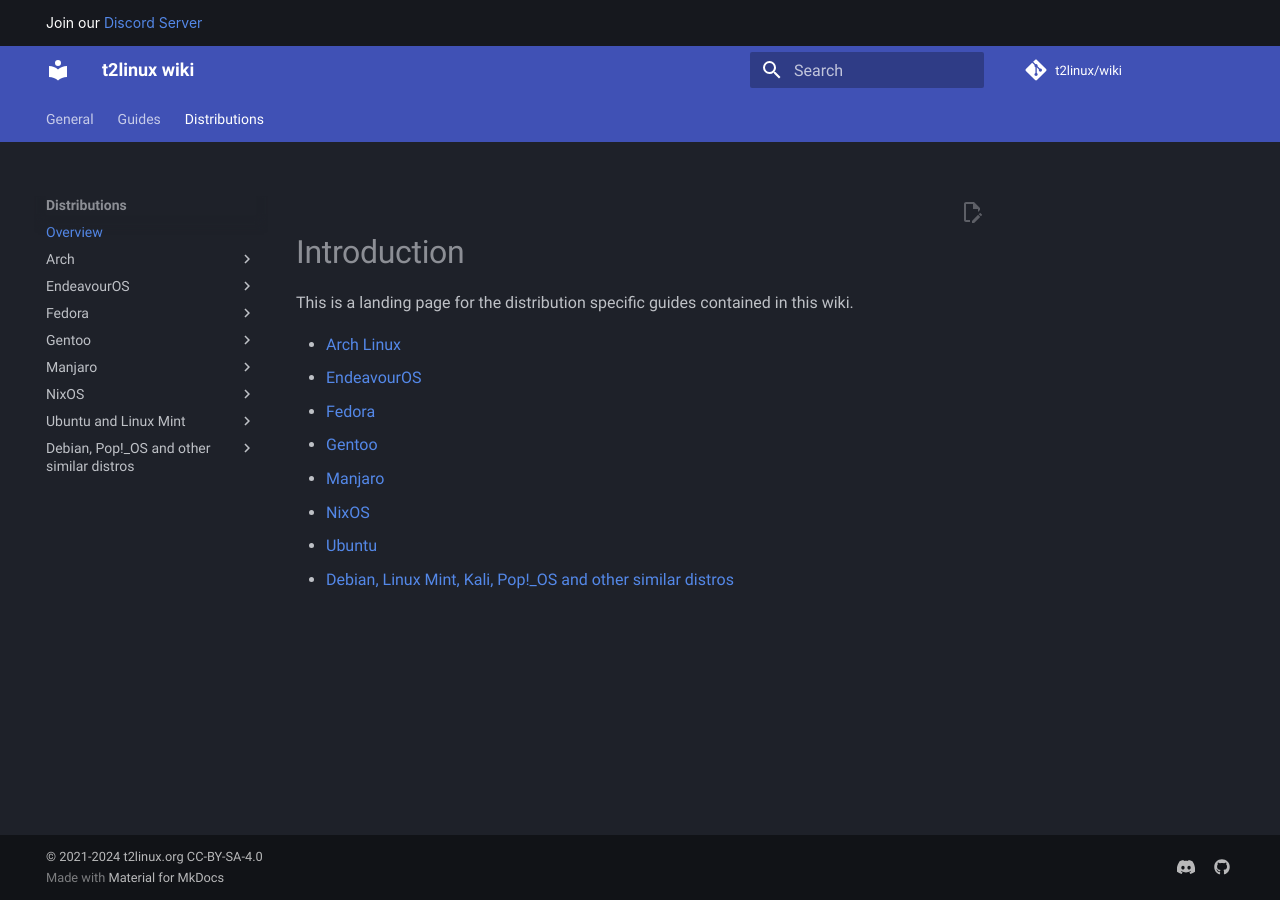
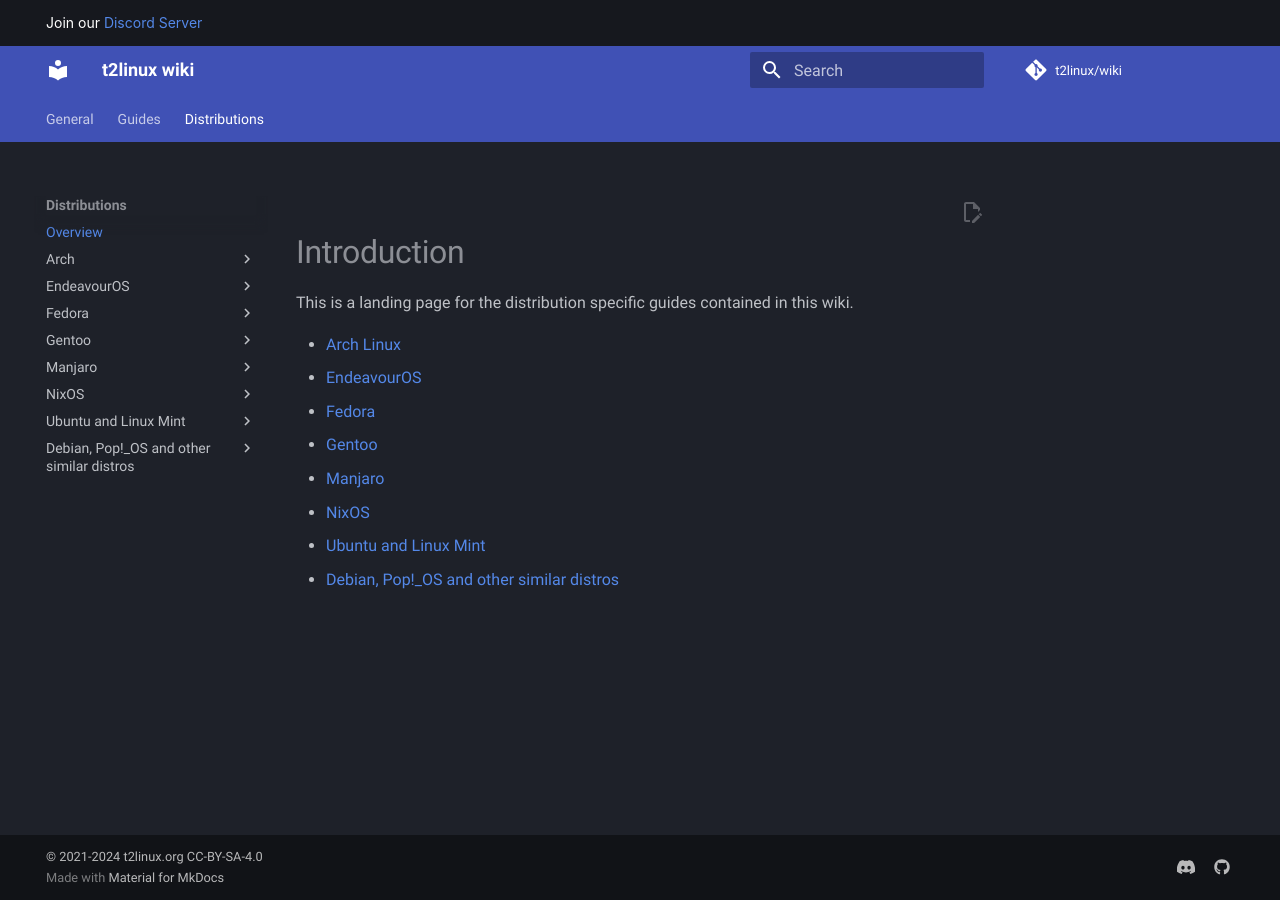
Before and after one commit to t2linux/wiki, an MkDocs documentation site: the page built from docs/distributions/overview.md, in a window 1280 px wide. Built offline with MkDocs 1.6.1 and Material for MkDocs 9.7.7, drawn with Linux system fonts in a browser that asks for light colours; comment, search, counter and statistics services are not loaded.

Commit message:
Distributions: Fix outdated information in overview

```diff
--- a/docs/distributions/overview.md
+++ b/docs/distributions/overview.md
@@ -8,5 +8,5 @@ This is a landing page for the distribution specific guides contained in this wi
 -   [Gentoo](https://wiki.t2linux.org/distributions/gentoo/installation/)
 -   [Manjaro](https://wiki.t2linux.org/distributions/manjaro/home/)
 -   [NixOS](https://wiki.t2linux.org/distributions/nixos/home/)
--   [Ubuntu](https://wiki.t2linux.org/distributions/ubuntu/home/)
--   [Debian, Linux Mint, Kali, Pop!_OS and other similar distros](https://wiki.t2linux.org/distributions/debian/installation/)
+-   [Ubuntu and Linux Mint](https://wiki.t2linux.org/distributions/ubuntu/home/)
+-   [Debian, Pop!_OS and other similar distros](https://wiki.t2linux.org/distributions/debian/installation/)
```
